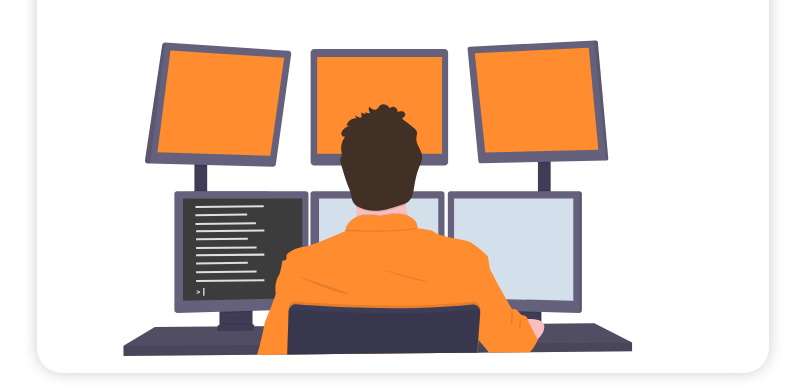
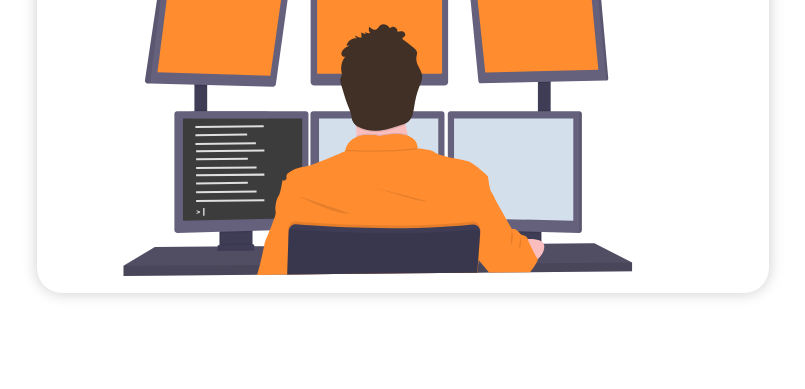
Before and after one commit to austinbrodeur/dynamic-content-tile, a plain HTML site: page index.html in a window 1280 px wide. Shown: the part 453-842 px from the top of the page, without its empty margins (237-1042 px from the left). After the commit the page ends 800 px from the top, so only its background shows below. Drawn offline with nearby package versions, Linux system fonts and the light colour scheme.

Commit message:
Fixed padding

```diff
--- a/style.css
+++ b/style.css
@@ -7,7 +7,7 @@
 }
 
 .content-wrapper {
-    padding: 2rem 3rem 1rem 3rem; /* this should be replaced with something more dynamic */
+    padding: 1rem 1rem 0rem 1rem; /* this should be replaced with something more dynamic */
     margin: auto;
 }
 
```
